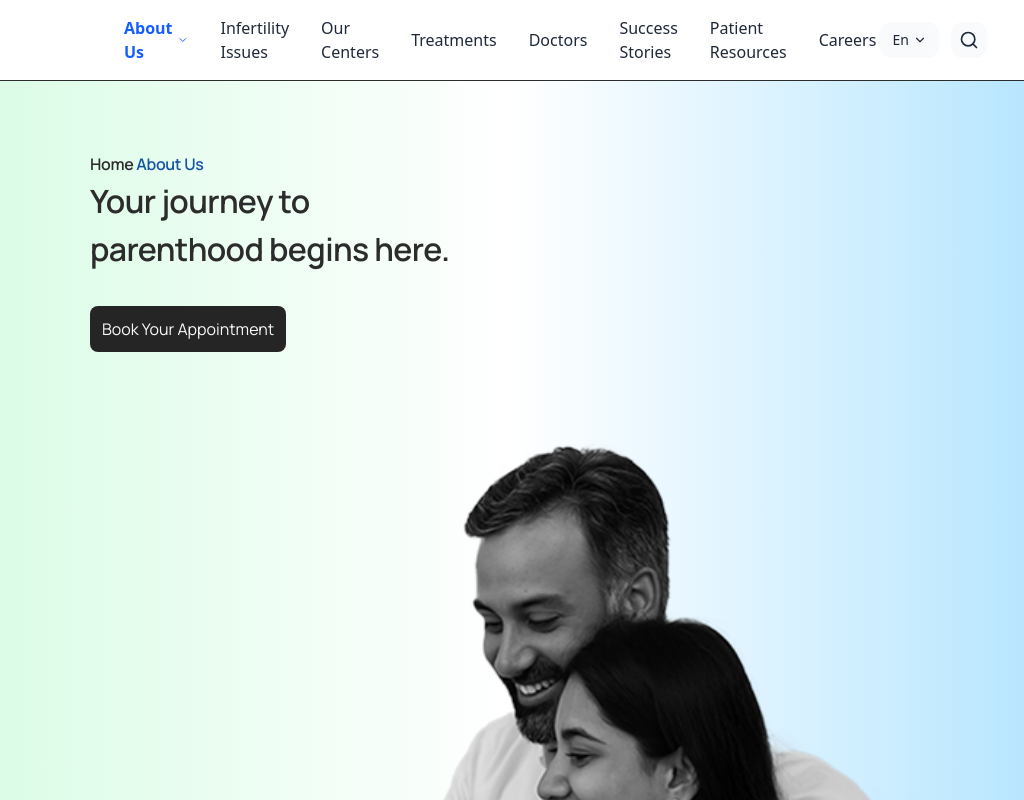
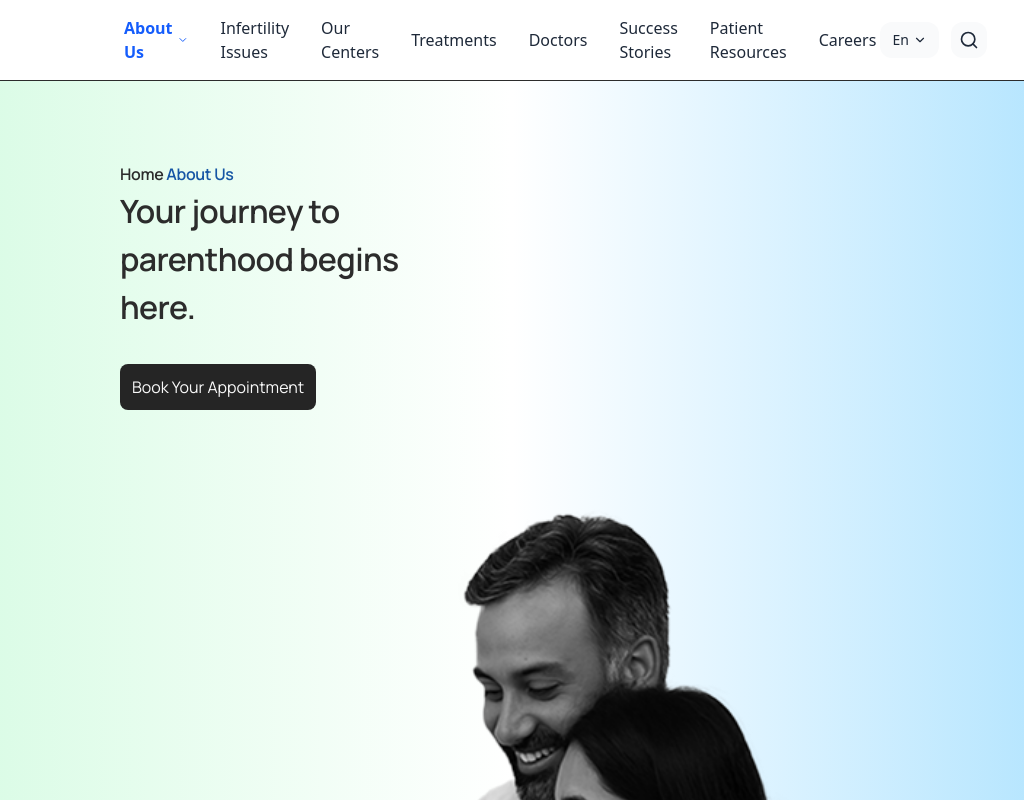
Before and after one commit to zgourav/progenesis, a Next.js app: page /about-us in a window 1024 px wide. Shown: the top 800 px of the page. Built offline with nearby package versions, Linux system fonts and the light colour scheme.

Commit message:
updation

```diff
--- a/src/page-components/about/AboutMain.css
+++ b/src/page-components/about/AboutMain.css
@@ -15,7 +15,7 @@
 }
 
 /* Mobile screens (up to 767px) */
-@media (max-width: 767px) {
+@media (min-width: 320px) and (max-width: 767px) {
   .section-spacing {
     padding-left: 16px;
     padding-top: 30px;
@@ -51,10 +51,10 @@
 /* Large screens (small laptops, 1024px to 1279px) */
 @media (min-width: 1024px) and (max-width: 1279px) {
   .section-spacing {
-    padding-left: 90px;
-    padding-top: 70px;
-    padding-right: 90px;
-    padding-bottom: 70px;
+    padding-left: 120px;
+    padding-bottom: 80px;
+    padding-top: 80px;
+    padding-right: 120px;
   }
   .why-bott-pad {
     padding-bottom: 100px;
```
